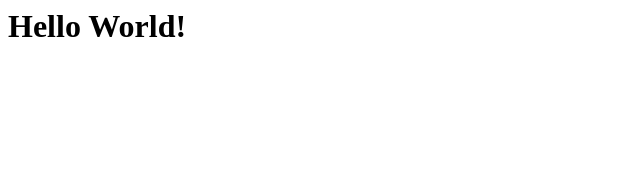
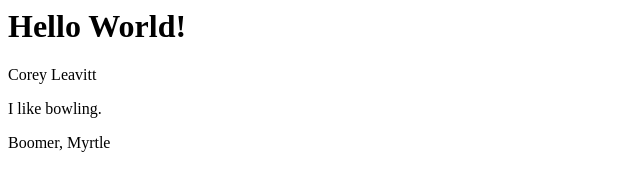
Before and after one commit to sekkano/git-inclass, a plain HTML site: page index.html in a window 1280 px wide. Shown: the whole page, without its empty margins (0-640 px from the left). Drawn offline with Linux system fonts and the light colour scheme.

Commit message:
Added two paragraphs to the home page.

```diff
--- a/index.html
+++ b/index.html
@@ -6,6 +6,15 @@
     <h1>
       Hello World!
     </h1>
+    <p>
+      Corey Leavitt
+    </p>
+    <p>
+      I like bowling.
+    </p>
+    <p>
+      Boomer, Myrtle
+    </p>
   </body>
 
 </html>
```
